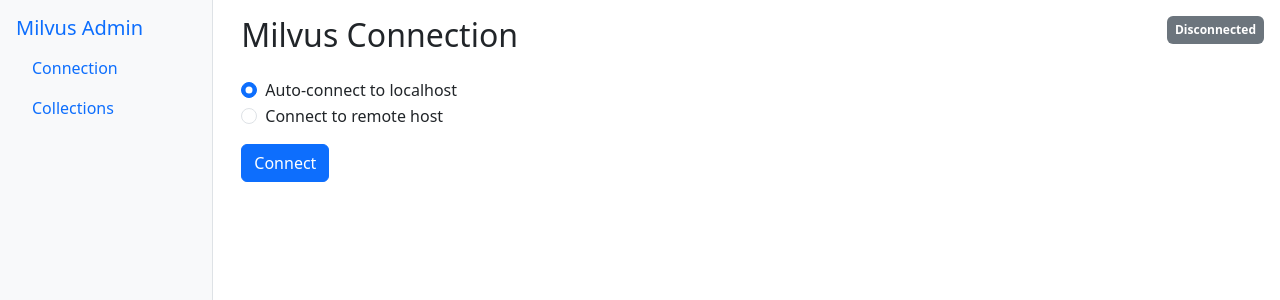
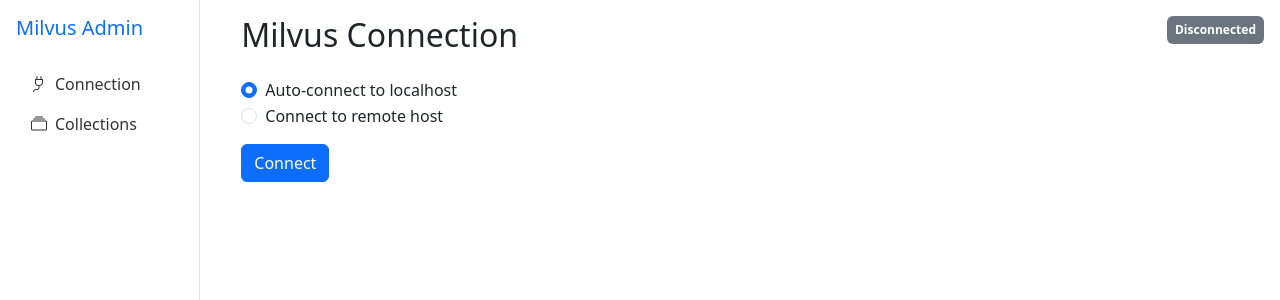
Before and after one commit to zeevbensender/milvus_util_scripts, a React (Vite) app in the folder frontend/: page / in a window 1280 px wide. Shown: the top 300 px of the page. Built offline with nearby package versions, Linux system fonts and the light colour scheme; no server answers.

Commit message:
Refactoring sidebar Hasura style

```diff
--- a/frontend/src/App.jsx
+++ b/frontend/src/App.jsx
@@ -1,36 +1,18 @@
-import { BrowserRouter, Routes, Route, useNavigate } from 'react-router-dom';
+import { BrowserRouter, Routes, Route } from 'react-router-dom';
 import ConnectionPanel from './components/ConnectionPanel';
 import CollectionsPanel from './components/CollectionsPanel';
 import CollectionDetailsPanel from './components/CollectionDetailsPanel';
 import StatusBar from './components/StatusBar';
+import Sidebar from './components/Sidebar';
 
-function Sidebar() {
-  const navigate = useNavigate();
-
-  return (
-    <aside className="col-2 bg-light border-end p-3">
-      <h5 className="text-primary">Milvus Admin</h5>
-      <ul className="nav flex-column">
-        <li className="nav-item">
-          <button className="nav-link btn btn-link" onClick={() => navigate('/connection')}>
-            Connection
-          </button>
-        </li>
-        <li className="nav-item">
-          <button className="nav-link btn btn-link" onClick={() => navigate('/collections')}>
-            Collections
-          </button>
-        </li>
-      </ul>
-    </aside>
-  );
-}
 
 function AppLayout() {
   return (
     <div className="container-fluid">
       <div className="row vh-100">
-        <Sidebar />
+        <div className="col-2 d-flex flex-column p-0">
+          <Sidebar />
+        </div>
         <main className="col-10 p-3 position-relative">
           <StatusBar />
           <Routes>
--- /dev/null
+++ b/frontend/src/components/Sidebar.jsx
@@ -0,0 +1,35 @@
+// src/components/Sidebar.jsx
+import { useNavigate, useLocation } from 'react-router-dom';
+import '../styles/Sidebar.css';
+
+const navItems = [
+  { path: '/connection', icon: 'bi-plug', label: 'Connection' },
+  { path: '/collections', icon: 'bi-collection', label: 'Collections' },
+];
+
+export default function Sidebar() {
+  const navigate = useNavigate();
+  const location = useLocation();
+
+  return (
+    <aside className="sidebar bg-white border-end p-3">
+      <h5 className="text-primary mb-4">Milvus Admin</h5>
+      <ul className="nav flex-column">
+        {navItems.map(({ path, icon, label }) => {
+          const active = location.pathname.startsWith(path);
+          return (
+            <li key={path} className="nav-item">
+              <button
+                className={`nav-link btn btn-link text-start w-100 d-flex align-items-center ${active ? 'active' : ''}`}
+                onClick={() => navigate(path)}
+              >
+                <i className={`bi ${icon} me-2`}></i>
+                {label}
+              </button>
+            </li>
+          );
+        })}
+      </ul>
+    </aside>
+  );
+}
--- a/frontend/src/main.jsx
+++ b/frontend/src/main.jsx
@@ -4,6 +4,7 @@ import App from './App';
 import './styles/global.css';
 import { ConnectionProvider } from './context/ConnectionContext';
 import 'bootstrap/dist/css/bootstrap.min.css';
+import 'bootstrap-icons/font/bootstrap-icons.css';
 
 ReactDOM.createRoot(document.getElementById('root')).render(
   <React.StrictMode>
--- /dev/null
+++ b/frontend/src/styles/Sidebar.css
@@ -0,0 +1,22 @@
+.sidebar .nav-link {
+  color: #333;
+  font-weight: 500;
+  padding: 0.5rem 0.75rem;
+  border-left: 3px solid transparent;
+  transition: all 0.2s ease;
+}
+
+.sidebar .nav-link:hover {
+  background-color: #f0f0f0;
+}
+
+.sidebar .nav-link.active {
+  background-color: #e9f5ff;
+  color: #0d6efd;
+  border-left: 3px solid #0d6efd;
+}
+.sidebar {
+  height: 100%;
+  width: 100%;
+  overflow-y: auto;
+}
```
Also changed, not shown: 1 other file (tests, documents, lock files or other folders).
